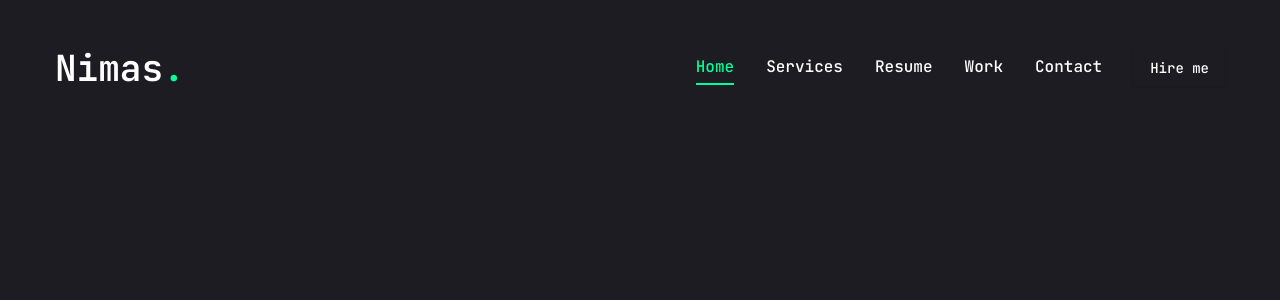
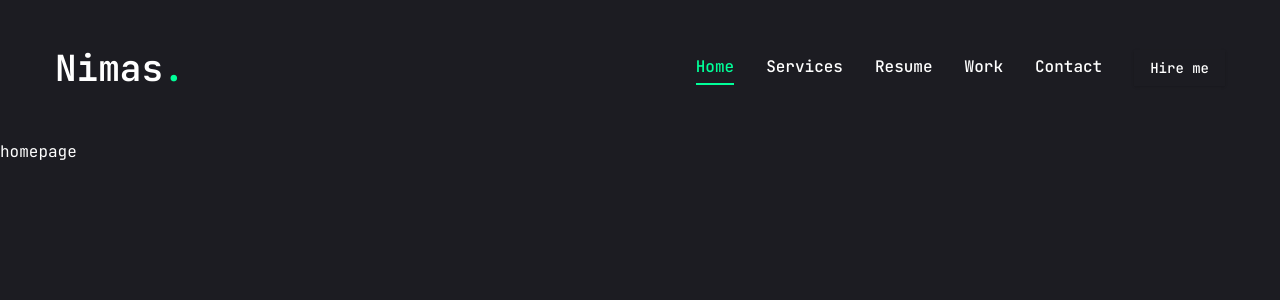
Before and after one commit to Kafoor-Nimas/my-portfolio, a Next.js app: page / in a window 1280 px wide. Shown: the top 300 px of the page. Built offline with nearby package versions, Linux system fonts and the light colour scheme.

Commit message:
created motion

```diff
--- a/app/layout.jsx
+++ b/app/layout.jsx
@@ -2,8 +2,11 @@
 import "./globals.css";
 
 // Components
+
+
+
+import PageTransition from "@/components/PageTransition";
 import Header from "@/components/Header";
-import PageTransition from "@/components/PageTransition";
 
 const jetbrainsMono = JetBrains_Mono({
   subsets: ["latin"],
--- a/components/PageTransition.jsx
+++ b/components/PageTransition.jsx
@@ -1,10 +1,27 @@
-import { AnimatePresence } from 'framer-motion'
-import React from 'react'
+"use client";
 
-const PageTransition = ({children}) => {
+import { AnimatePresence, motion } from "framer-motion";
+import { usePathname } from "next/navigation";
+
+const PageTransition = ({ children }) => {
+  const pathname = usePathname();
   return (
-    <AnimatePresence>PageTransition</AnimatePresence>
-  )
-}
+    <AnimatePresence>
+      <div key={pathname}>
+        <motion.div
+          initial={{ opacity: 1 }}
+          animate={{
+            opacity: 0,
+            transition: { delay: 1, duration: 0.4, ease: "easeInOut" },
+          }}
+          className="h-screen w-screen bg-primary fixed top-0
+          pointer-events-none"
+        />
 
-export default PageTransition
+        {children}
+      </div>
+    </AnimatePresence>
+  );
+};
+
+export default PageTransition;
--- a/jsconfig.json
+++ b/jsconfig.json
@@ -1,5 +1,6 @@
 {
   "compilerOptions": {
+    "baseUrl": ".",
     "paths": {
       "@/*": ["./*"]
     }
```
Also changed, not shown: tsconfig.json (+7 -14 lines).
